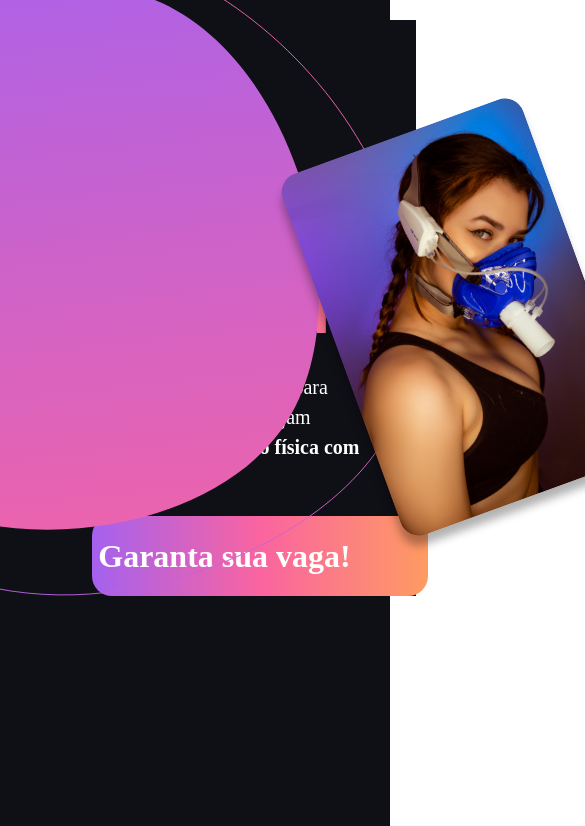
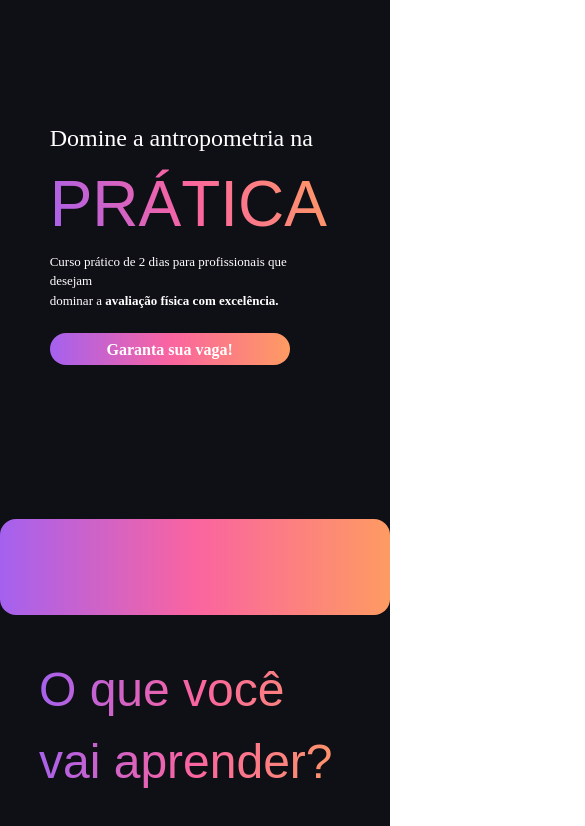
Before and after one commit to Holandara/site-curso, a React (Create React App) app: page / in a window 390 px wide. Shown: the top 826 px of the page, 585 px wide, since content can reach past the window. Built offline with nearby package versions, Linux system fonts and the light colour scheme.

Commit message:
responsivo

```diff
--- a/package.json
+++ b/package.json
@@ -4,6 +4,7 @@
   "private": true,
   "dependencies": {
     "cra-template": "1.2.0",
+    "motion": "^12.0.1",
     "react": "^19.0.0",
     "react-dom": "^19.0.0",
     "react-scripts": "5.0.1",
--- a/src/App.css
+++ b/src/App.css
@@ -5,12 +5,30 @@
 @import url('https://fonts.cdnfonts.com/css/lemon-milk');
 @import url('https://fonts.googleapis.com/css2?family=Montserrat+Alternates:ital,wght@0,100;0,200;0,300;0,400;0,500;0,600;0,700;0,800;0,900;1,100;1,200;1,300;1,400;1,500;1,600;1,700;1,800;1,900&family=Montserrat:ital,wght@0,100..900;1,100..900&display=swap');
 
+html, body {
+    overflow-x: hidden;
+}
+
+
+* {
+    margin: 0;
+    padding: 0;
+    box-sizing: border-box;
+  }
+
+  body {
+    overflow-x: hidden; /* Impede que o conteúdo transborde horizontalmente */
+  }
+
 .App-header {
+    width: 100vw;
     background-color: #0F0F16;
     height: 50rem;
+    overflow: hidden;
 }
 
 .inicio{
+    z-index: 20;
     color: #ffffff;
     display: grid;
     align-items: center;
@@ -69,6 +87,7 @@
     padding-left: 15%;
     background-color: #0F0F16;
     margin-left: 10%;
+    max-width: 100%;
 }
 
 /* IMAGENS E SGV */
@@ -77,27 +96,27 @@
     padding: 20%;
     padding-top: 10%;
     background-color: #0F0F16;
+    max-width: 100%;
 }
 
-.blob-line{
+.blob-line {
     top: -10rem;
-    right:-5rem;
-    z-index: 10;
-    width: 60rem;
-    height: 60rem;
-    transform: rotate(0deg);
-}
+    right: 1rem; /* Certifique-se de que o valor negativo esteja controlado */
+    max-width: 100%; /* Impede que ultrapasse a tela */
+    width: 130rem;
 
-.blob-image{
-    margin: -3rem;
+  }
+
+  .blob-image {
     top: -10rem;
-    right: 3rem;
-    z-index: 20;
+    right: 3rem; /* Revise este valor se necessário */
     width: 50rem;
-    height: 50rem;
-    transform: rotate(130deg);
+  }
 
-}
+  .imagem1,
+  .imagem2 {
+    max-width: 100%;
+  }
 
 /* Posição braco */
 .imagem1{
@@ -174,7 +193,7 @@
 .subtitulo-aprender {
     font-family: "Montserrat", serif;
     font-weight: bolder;
-    font-size: 2rem;
+    font-size: 2.5rem;
     display: flex;
     align-items: center;
     gap: 1rem; /* Reduz o espaço entre o número e o texto */
@@ -214,6 +233,11 @@
     border-radius: 1rem;
 }
 
+.waves{
+    bottom: 10rem;
+    z-index:inherit;
+}
+
 /*INVISTA NA SUA CARREIRA SEÇÃO ------------------------------------------------------------------------------------------------------*/
 
 .carreiraTexto{
@@ -247,6 +271,7 @@
         order: 2; /* Move lado1 para baixo */
         order: 1; /* Move o lado2 para cima */
         display: flex;
+        padding-left: 5%;
         justify-content: center;
         align-items: center;
         flex-direction: column; /* Coloca as imagens em uma coluna */
@@ -260,11 +285,55 @@
       align-items: center;
       flex-direction: column; /* Coloca as imagens em uma coluna */
     }
+
+    .botao{
+        margin-top: 8%;
+        font-family: "Montserrat", serif;
+        font-size: 1rem;
+        font-weight: bold;
+        text-align: center;
+        border-radius: 20px;
+        width:15rem;
+        height: 2rem;
+        background: linear-gradient(90deg, rgba(164,97,239,1) 0%, rgba(250,100,160,1) 50%, rgba(254,155,98,1) 100%);
+    }
   }
 
   @media (max-width: 768px) {
     .subtitulo-aprender {
-        font-size: 1.5rem; /* Diminui o tamanho da fonte para caber */
+        font-size: 1rem; /* Diminui o tamanho da fonte para caber */
         gap: 0.3rem; /* Reduz o espaço no mobile */
     }
+
+    .texto-domine{
+        font-size: 1.5rem;
+        margin-right: 5%;
+
+    }
+
+    .texto-pratica{
+        font-size: 4rem;
+        margin-right: 5%;
+        text-align: justify;
+    }
+
+    .texto-curso{
+        font-size: small;
+        margin-right: 10%;
+    }
+    .lado1{
+        align-items: flex-start;
+    }
+
+    .blob-image{
+        visibility: hidden;
+    }
+
+    .blob-line{
+        visibility: hidden;
+    }
+
+    .App-header{
+        height: 30rem;
+    }
 }
--- a/src/App.js
+++ b/src/App.js
@@ -1,4 +1,5 @@
 import './App.css';
+import { motion } from "motion/react";
 
 function App() {
   return (
@@ -19,6 +20,7 @@ function App() {
             </div>
 
             {/* Coluna direita | com imagens */}
+
             <div className="lado2 col-start-2 row-span-full relative responsive">
               <div className="blob-image absolute">
                 <img src="blob.svg" alt="blob" />
@@ -92,9 +94,8 @@ function App() {
           </div>
 
           {/* Coluna direita: Imagens/SVG */}
-          <div className="imagensAprender w-full md:w-2/4  p-4 text-center">
+          <div className="imagensAprender w-full md:w-2/4  p-4 text-center relative">
                 <img className="fitcheckalta19" src="Fitcheck2_Alta-19.jpg" alt="img fitcheck2" />
-
           </div>
         </div>
       </div>
```
Also changed, not shown: 1 other file (tests, documents, lock files or other folders).
